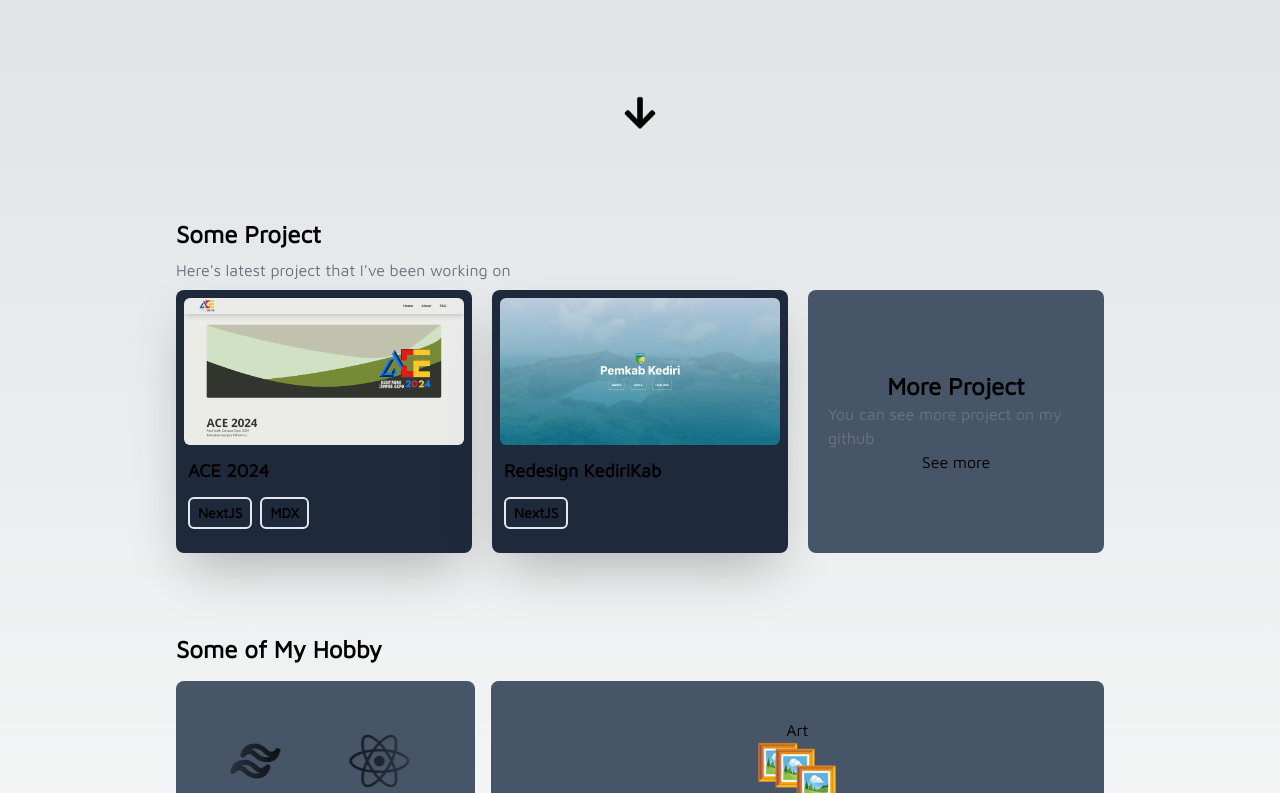
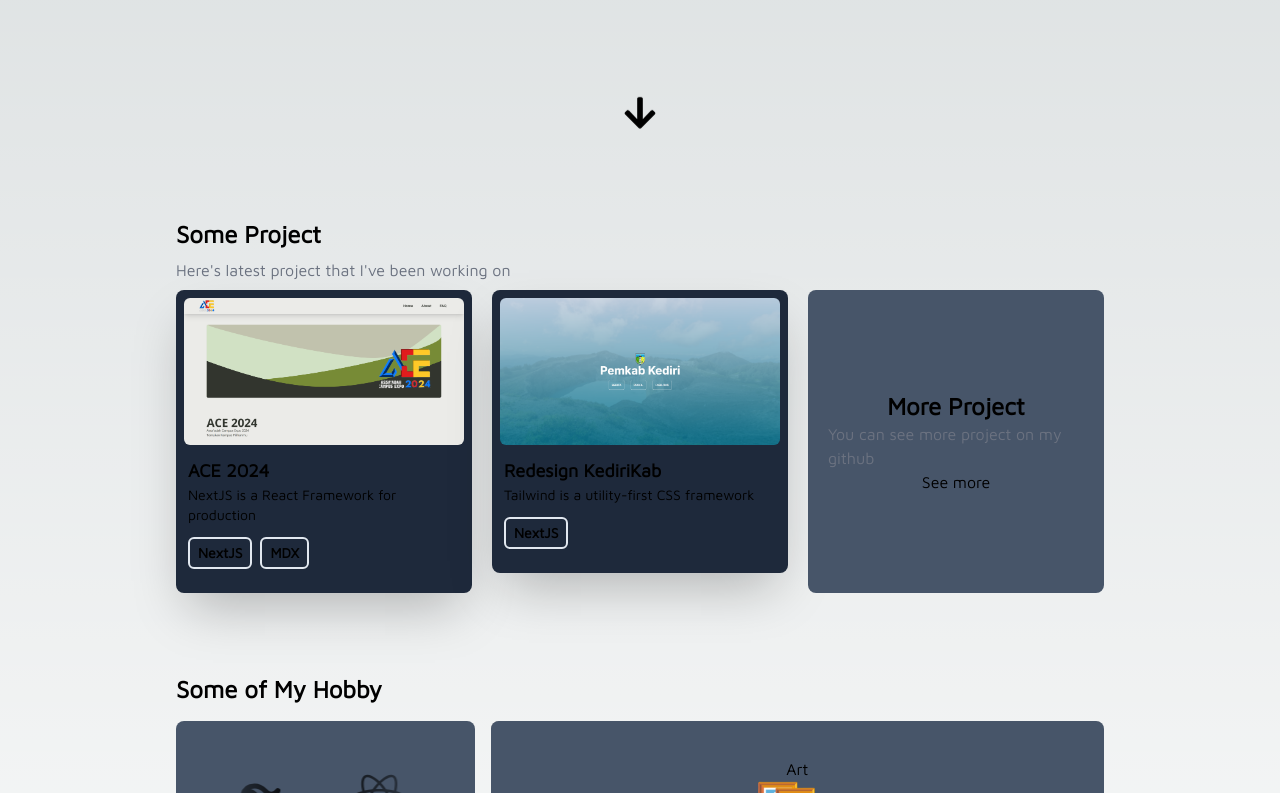
Before and after one commit to alfazh123/Alfazh-page, a Next.js app: page / in a window 1280 px wide. Shown: the part 434-1227 px from the top of the page. Built offline with nearby package versions, Linux system fonts and the light colour scheme.

Commit message:
add goup hover on card project

```diff
--- a/app/page.tsx
+++ b/app/page.tsx
@@ -9,7 +9,7 @@ export default function Home() {
     return (
         <main className="flex flex-col mb-10 px-4">
             <div className="min-h-3/4 flex sm:justify-center py-5 rounded-lg mb-20">
-                <header className="rounded-lg  w-full md:flex md:flex-row md:justify-between  flex flex-col-reverse">
+                <header className="rounded-lg  w-full md:flex md:flex-row md:justify-between  flex flex-col-reverse transition-all ease-in-out duration-500">
                     <div className="flex flex-col justify-center md:w-1/2">
                         <div className="py-3 space-y-5">
                             <h1 className="md:text-6xl text-3xl font-bold">
@@ -56,11 +56,11 @@ export default function Home() {
                         </div>
                     ))}
                     <Link href="/project">
-                        <div className="dark:bg-slate-600 rounded-lg p-5 h-full flex flex-col justify-center items-center">
+                        <div className="group dark:bg-slate-600 border-solid border-2 border-[#381E70] dark:border-0 rounded-lg p-5 h-full flex flex-col justify-center items-center">
                             <h3 className="text-2xl font-semibold">
                                 More Project
                             </h3>
-                            <p className="text-gray-500">
+                            <p className="text-gray-500 group-hover:underline">
                                 You can see more project on my github
                             </p>
                             <p>See more</p>
--- a/app/ui/project-card.tsx
+++ b/app/ui/project-card.tsx
@@ -17,7 +17,7 @@ export default function ProjectCard({
     tag,
 }: ProjectCardProps) {
     return (
-        <div className="flex flex-col dark:bg-slate-800 bg-[#DFD8BC] shadow-2xl transition ease-in-out delay-150  hover:scale-105  duration-300 w-full rounded-lg">
+        <div className="group flex flex-col dark:bg-slate-800 bg-[#DFD8BC] shadow-2xl transition ease-in-out delay-150  hover:scale-105  duration-300 w-full rounded-lg">
             <Link href={href} className="m-2">
                 <Image
                     src={src}
@@ -26,8 +26,11 @@ export default function ProjectCard({
                     height={500}
                     className="w-full aspect-auto rounded-md "
                 />
-                <div className="items-center ">
-                    <h3 className="text-lg font-bold my-3 mx-1">{title}</h3>
+                <div className="items-center">
+                    <h3 className="text-lg font-bold mt-3 mx-1 group-hover:underline">
+                        {title}
+                    </h3>
+                    <p className="text-sm mx-1 mb-3">{description}</p>
                     <div className="justify-between mb-4">
                         {tag?.map((tag) => (
                             <p
```
